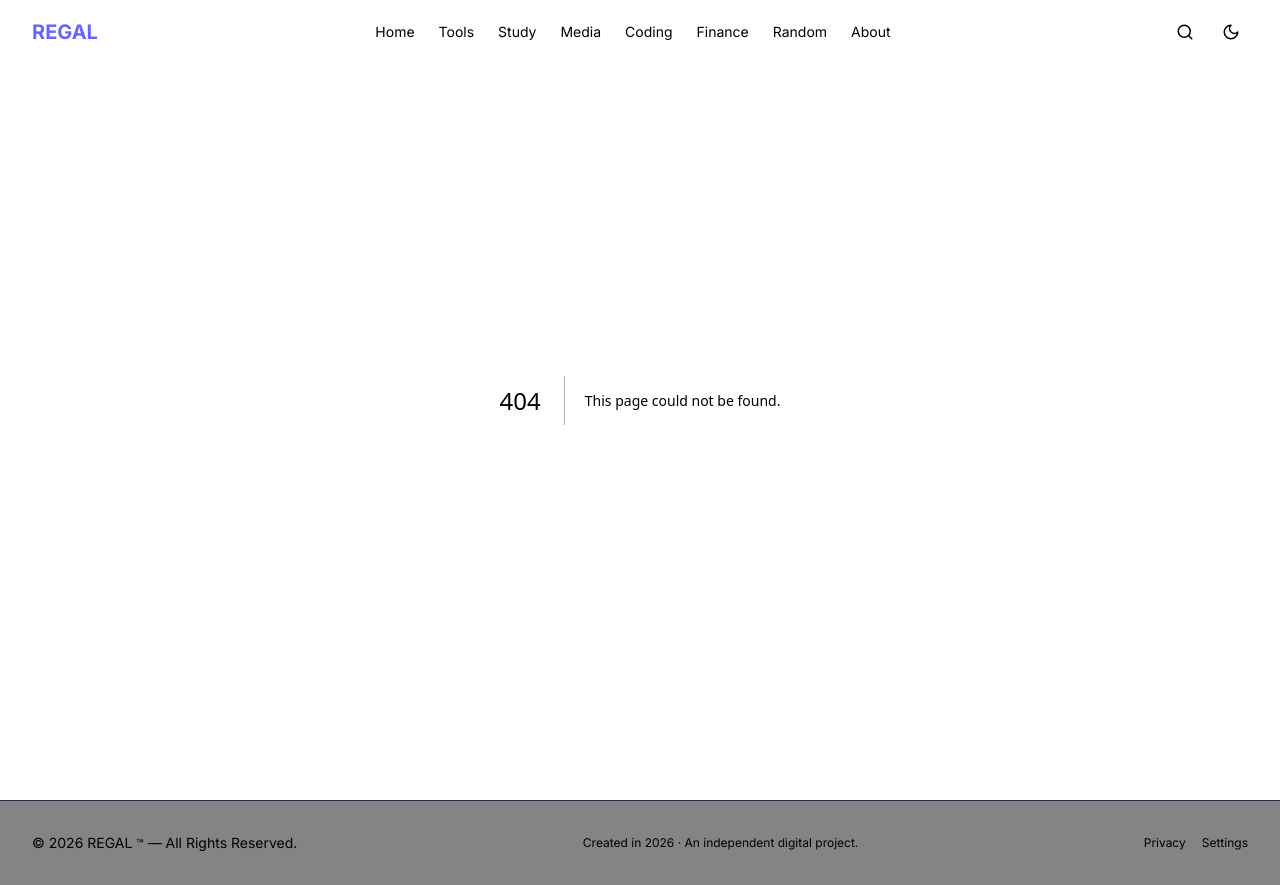
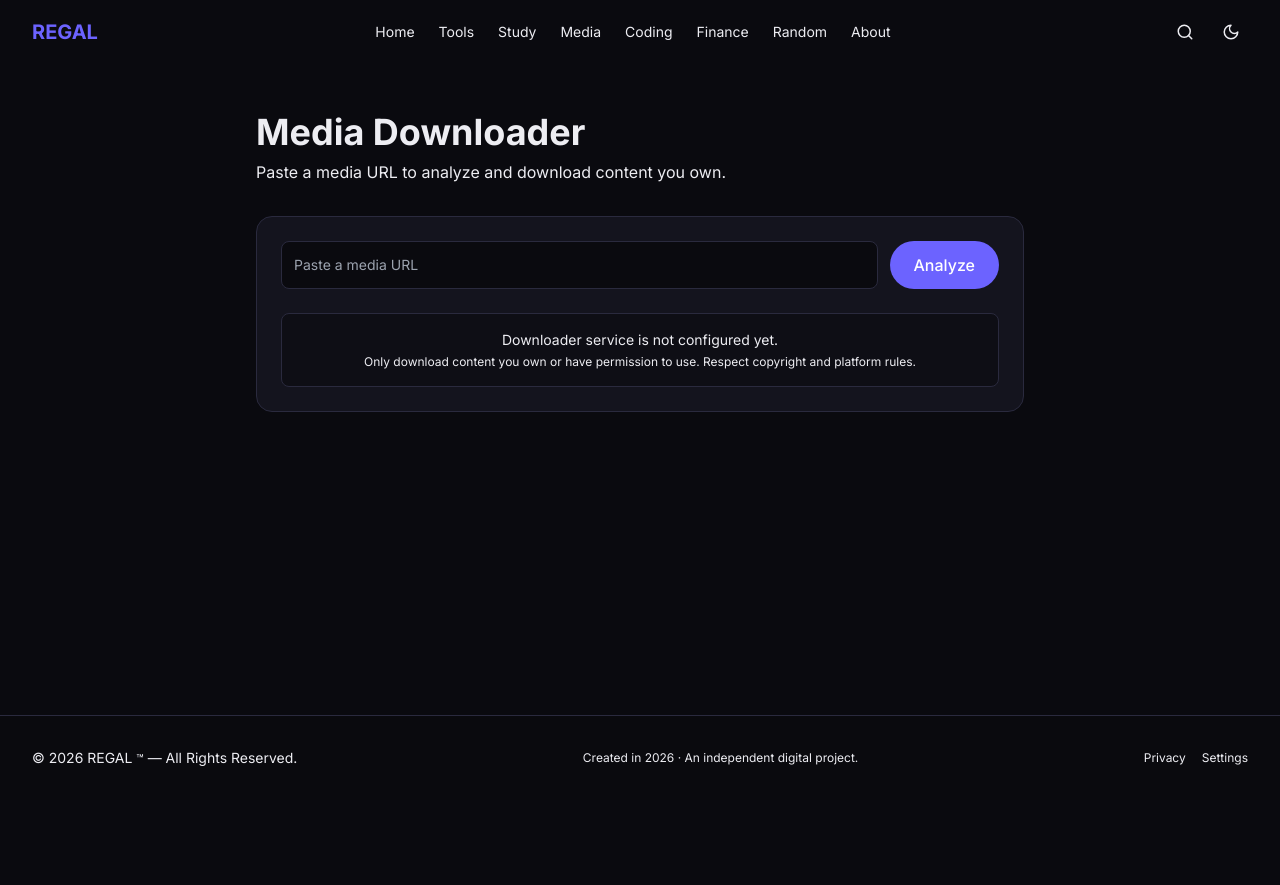
Before and after one commit to DEVAPKBUGKING/Allinone, a Next.js app: page /media/downloader in a window 1280 px wide. Before the commit this address had no page. After the commit the page ends 800 px from the top, so only its background shows below. Built offline with nearby package versions, Linux system fonts and the light colour scheme.

Commit message:
Add MediaDownloaderPage component for URL analysis
This component allows users to paste a media URL for analysis and download, with a loading state and alert for unconfigured services.

```diff
--- /dev/null
+++ b/app/media/downloader/page.tsx
@@ -0,0 +1,55 @@
+"use client";
+
+import { useState } from "react";
+
+export default function MediaDownloaderPage() {
+  const [url, setUrl] = useState("");
+  const [loading, setLoading] = useState(false);
+
+  const handleAnalyze = () => {
+    if (!url.trim()) return;
+    setLoading(true);
+    // Simulasi analisis
+    setTimeout(() => {
+      setLoading(false);
+      alert("Downloader service is not configured yet. Only download content you own or have permission to use.");
+    }, 1500);
+  };
+
+  return (
+    <div className="px-4 py-24 sm:py-28">
+      <div className="mx-auto max-w-3xl">
+        <h1 className="text-4xl font-bold">Media Downloader</h1>
+        <p className="mt-2 text-muted">
+          Paste a media URL to analyze and download content you own.
+        </p>
+
+        <div className="mt-8 rounded-2xl border border-border bg-background-card p-6">
+          <div className="flex flex-col gap-3 sm:flex-row">
+            <input
+              type="url"
+              placeholder="Paste a media URL"
+              value={url}
+              onChange={(e) => setUrl(e.target.value)}
+              className="flex-1 rounded-lg bg-black/50 p-3 text-sm outline-none border border-border"
+            />
+            <button
+              onClick={handleAnalyze}
+              disabled={loading}
+              className="rounded-full bg-regal px-6 py-3 font-medium text-white transition hover:bg-regal-dark disabled:opacity-50"
+            >
+              {loading ? "Analyzing..." : "Analyze"}
+            </button>
+          </div>
+
+          <div className="mt-6 rounded-lg border border-border bg-black/30 p-4 text-center text-sm text-muted">
+            <p>Downloader service is not configured yet.</p>
+            <p className="mt-1 text-xs">
+              Only download content you own or have permission to use. Respect copyright and platform rules.
+            </p>
+          </div>
+        </div>
+      </div>
+    </div>
+  );
+}
```
